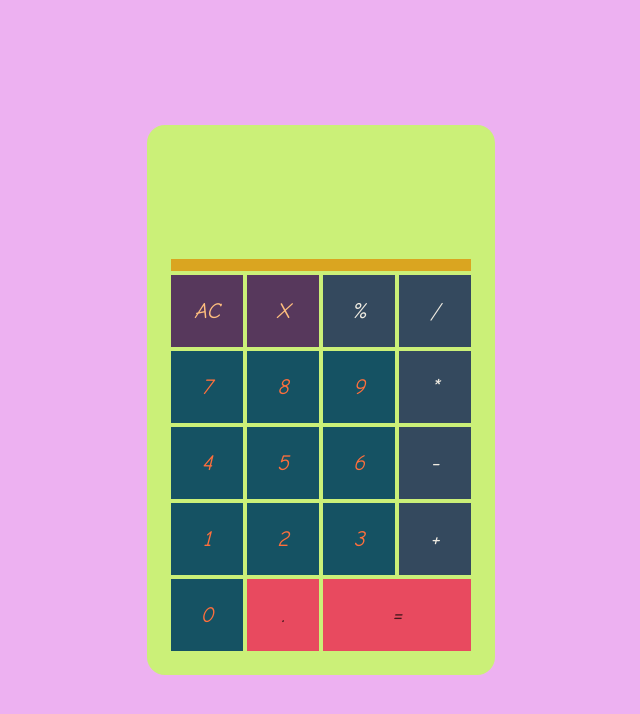
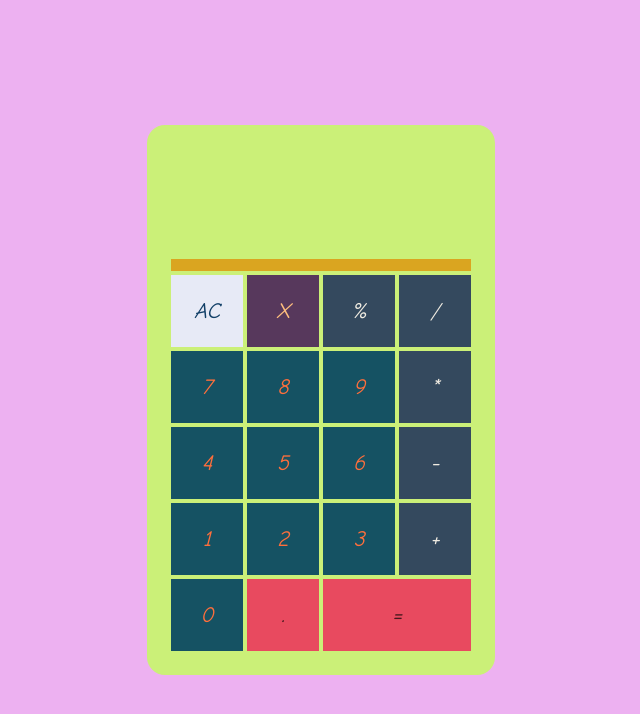
Before and after one commit to mn-chetan/calculator, a plain HTML site: page index.html in a window 1280 px wide. In both pictures the pointer is over the button "AC". Shown: the whole page, without its empty margins (319-959 px from the left). Drawn offline with Linux system fonts and the light colour scheme.

Commit message:
Add hover effect on button

```diff
--- a/style.css
+++ b/style.css
@@ -75,3 +75,8 @@ hr {
   font-family: monospace, "Roboto Mono", sans-serif;
   text-align: right;
 }
+
+button:hover {
+  background-color: #e7eaf6;
+  color: #113f67;
+}
```
